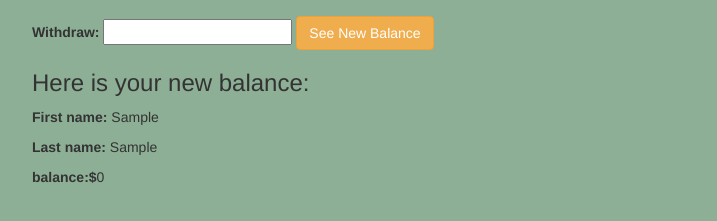
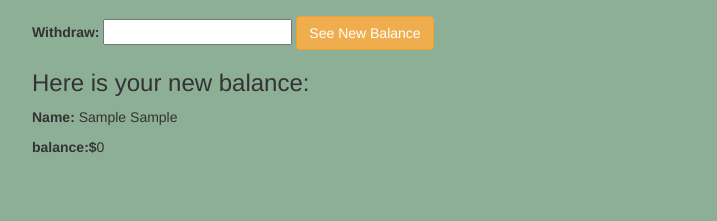
Before and after one commit to stvnfrancisco/bank_account, a plain HTML site: page bank-account.html in a window 1280 px wide. Both pictures are taken after typing "Sample", "Sample", "Sample" into the empty fields and a click on the button "Sign Up". Shown: the part 211-432 px from the top of the page, without its empty margins (38-755 px from the left). Drawn offline with nearby package versions, Linux system fonts and the light colour scheme.

Commit message:
adds first and last name to the balance form

```diff
--- a/bank-account.html
+++ b/bank-account.html
@@ -38,8 +38,8 @@
 
       <div id="status">
         <h3>Here is your new balance:</h3>
-        <p><strong>First name:</strong> <span class="first-name"></span></p>
-        <p><strong>Last name:</strong> <span class="last-name"></span></p>
+        <p><strong>Name:</strong> <span class="first-name"></span></p>
+
           <strong>balance:$</strong><span class="balance"></span>
       </div>
     </div>
--- a/js/scripts.js
+++ b/js/scripts.js
@@ -19,7 +19,7 @@ $(document).ready(function() {
     var inputtedLastName = $("input#last-name").val();
     var initialBalance = parseInt($("input#initial").val());
     isNaN(initialBalance) ? initialBalance = 0 : initialBalance = initialBalance;
-    newBankAccount.owner = inputtedFirstName, inputtedLastName;
+    newBankAccount.owner = inputtedFirstName + " " + inputtedLastName;
     newBankAccount.deposit(initialBalance);
 
     $("input#first-name").val("");
```
